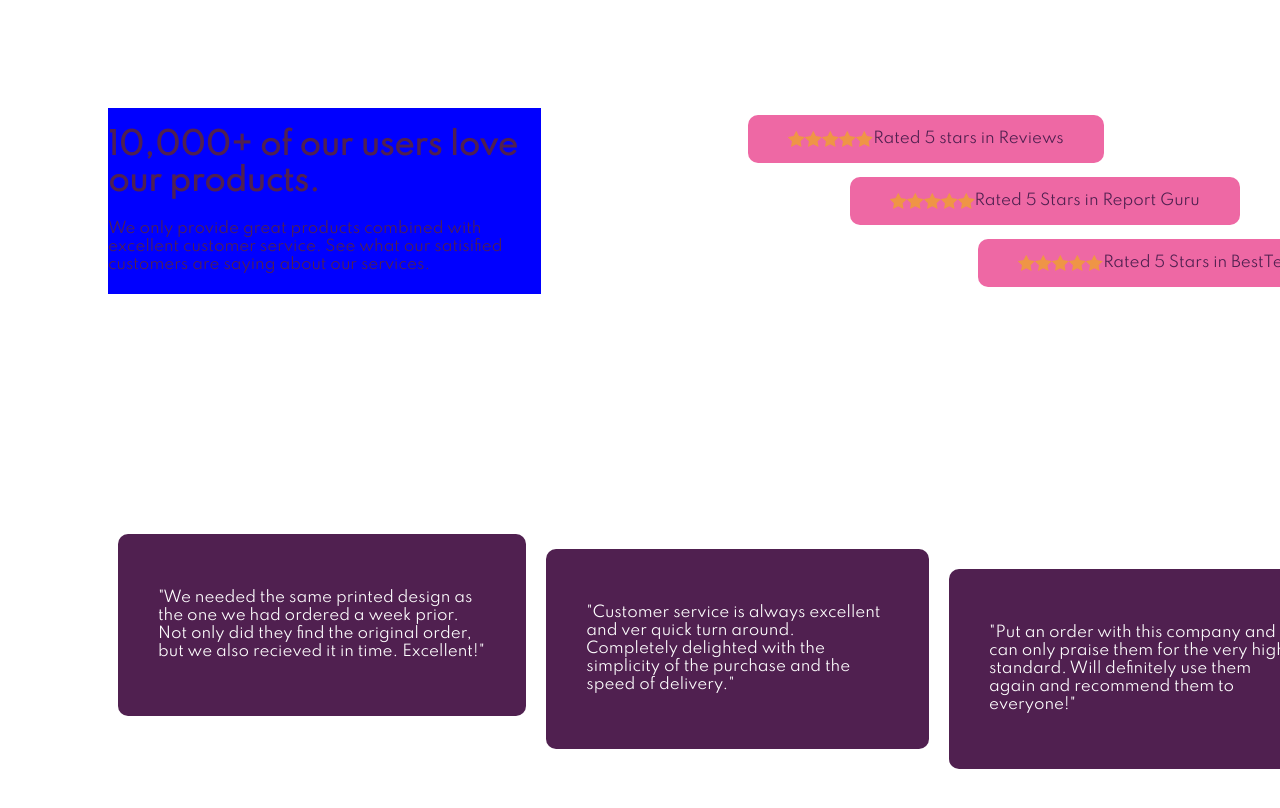
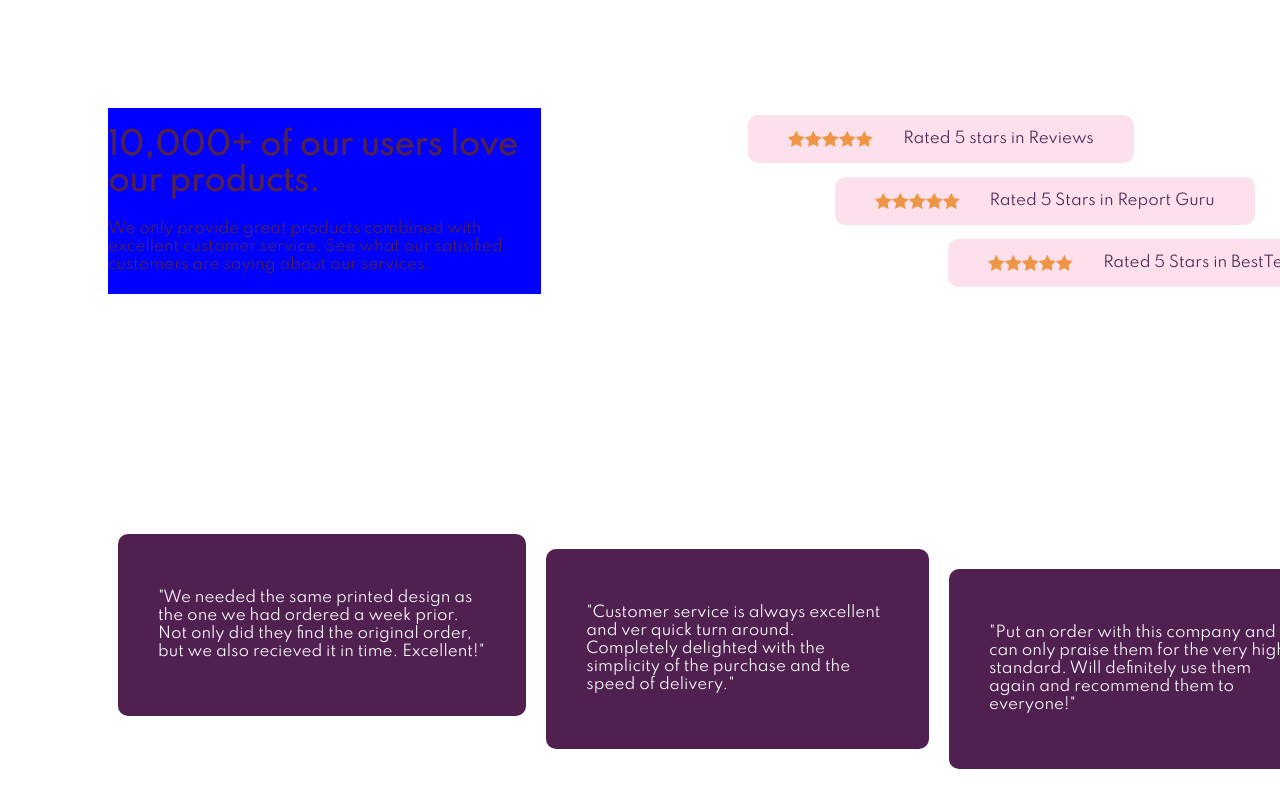
Before and after one commit to agarcia2g/HTML_CSSChallenge3, a plain HTML site: page index.html in a window 1280 px wide. Shown: the top 808 px of the page. Drawn offline with Linux system fonts and the light colour scheme.

Commit message:
add padding between rating and svg img

```diff
--- a/index.html
+++ b/index.html
@@ -33,7 +33,7 @@
             <svg width="17" height="16" xmlns="http://www.w3.org/2000/svg"><path d="M16.539 6.097a.297.297 0 00-.24-.202l-5.36-.779L8.542.26a.296.296 0 00-.53 0L5.613 5.117l-5.36.779a.297.297 0 00-.165.505l3.88 3.78-.917 5.34a.297.297 0 00.43.312l4.795-2.52 4.794 2.52a.296.296 0 00.43-.313l-.916-5.338L16.464 6.4c.08-.08.11-.197.075-.304z" fill="#EF9546" fill-rule="nonzero"/></svg>
             <svg width="17" height="16" xmlns="http://www.w3.org/2000/svg"><path d="M16.539 6.097a.297.297 0 00-.24-.202l-5.36-.779L8.542.26a.296.296 0 00-.53 0L5.613 5.117l-5.36.779a.297.297 0 00-.165.505l3.88 3.78-.917 5.34a.297.297 0 00.43.312l4.795-2.52 4.794 2.52a.296.296 0 00.43-.313l-.916-5.338L16.464 6.4c.08-.08.11-.197.075-.304z" fill="#EF9546" fill-rule="nonzero"/></svg>
             <svg width="17" height="16" xmlns="http://www.w3.org/2000/svg"><path d="M16.539 6.097a.297.297 0 00-.24-.202l-5.36-.779L8.542.26a.296.296 0 00-.53 0L5.613 5.117l-5.36.779a.297.297 0 00-.165.505l3.88 3.78-.917 5.34a.297.297 0 00.43.312l4.795-2.52 4.794 2.52a.296.296 0 00.43-.313l-.916-5.338L16.464 6.4c.08-.08.11-.197.075-.304z" fill="#EF9546" fill-rule="nonzero"/></svg>
-            <p>Rated 5 stars in Reviews</p>
+            <p class="space">Rated 5 stars in Reviews</p>
         </div>
         <div class="Rating-2">
             <svg width="17" height="16" xmlns="http://www.w3.org/2000/svg"><path d="M16.539 6.097a.297.297 0 00-.24-.202l-5.36-.779L8.542.26a.296.296 0 00-.53 0L5.613 5.117l-5.36.779a.297.297 0 00-.165.505l3.88 3.78-.917 5.34a.297.297 0 00.43.312l4.795-2.52 4.794 2.52a.296.296 0 00.43-.313l-.916-5.338L16.464 6.4c.08-.08.11-.197.075-.304z" fill="#EF9546" fill-rule="nonzero"/></svg>
@@ -41,7 +41,7 @@
             <svg width="17" height="16" xmlns="http://www.w3.org/2000/svg"><path d="M16.539 6.097a.297.297 0 00-.24-.202l-5.36-.779L8.542.26a.296.296 0 00-.53 0L5.613 5.117l-5.36.779a.297.297 0 00-.165.505l3.88 3.78-.917 5.34a.297.297 0 00.43.312l4.795-2.52 4.794 2.52a.296.296 0 00.43-.313l-.916-5.338L16.464 6.4c.08-.08.11-.197.075-.304z" fill="#EF9546" fill-rule="nonzero"/></svg>
             <svg width="17" height="16" xmlns="http://www.w3.org/2000/svg"><path d="M16.539 6.097a.297.297 0 00-.24-.202l-5.36-.779L8.542.26a.296.296 0 00-.53 0L5.613 5.117l-5.36.779a.297.297 0 00-.165.505l3.88 3.78-.917 5.34a.297.297 0 00.43.312l4.795-2.52 4.794 2.52a.296.296 0 00.43-.313l-.916-5.338L16.464 6.4c.08-.08.11-.197.075-.304z" fill="#EF9546" fill-rule="nonzero"/></svg>
             <svg width="17" height="16" xmlns="http://www.w3.org/2000/svg"><path d="M16.539 6.097a.297.297 0 00-.24-.202l-5.36-.779L8.542.26a.296.296 0 00-.53 0L5.613 5.117l-5.36.779a.297.297 0 00-.165.505l3.88 3.78-.917 5.34a.297.297 0 00.43.312l4.795-2.52 4.794 2.52a.296.296 0 00.43-.313l-.916-5.338L16.464 6.4c.08-.08.11-.197.075-.304z" fill="#EF9546" fill-rule="nonzero"/></svg>
-            <p>Rated 5 Stars in Report Guru</p>
+            <p class="space">Rated 5 Stars in Report Guru</p>
         </div>
         <div class="Rating-3">
             <svg width="17" height="16" xmlns="http://www.w3.org/2000/svg"><path d="M16.539 6.097a.297.297 0 00-.24-.202l-5.36-.779L8.542.26a.296.296 0 00-.53 0L5.613 5.117l-5.36.779a.297.297 0 00-.165.505l3.88 3.78-.917 5.34a.297.297 0 00.43.312l4.795-2.52 4.794 2.52a.296.296 0 00.43-.313l-.916-5.338L16.464 6.4c.08-.08.11-.197.075-.304z" fill="#EF9546" fill-rule="nonzero"/></svg>
@@ -49,7 +49,7 @@
             <svg width="17" height="16" xmlns="http://www.w3.org/2000/svg"><path d="M16.539 6.097a.297.297 0 00-.24-.202l-5.36-.779L8.542.26a.296.296 0 00-.53 0L5.613 5.117l-5.36.779a.297.297 0 00-.165.505l3.88 3.78-.917 5.34a.297.297 0 00.43.312l4.795-2.52 4.794 2.52a.296.296 0 00.43-.313l-.916-5.338L16.464 6.4c.08-.08.11-.197.075-.304z" fill="#EF9546" fill-rule="nonzero"/></svg>
             <svg width="17" height="16" xmlns="http://www.w3.org/2000/svg"><path d="M16.539 6.097a.297.297 0 00-.24-.202l-5.36-.779L8.542.26a.296.296 0 00-.53 0L5.613 5.117l-5.36.779a.297.297 0 00-.165.505l3.88 3.78-.917 5.34a.297.297 0 00.43.312l4.795-2.52 4.794 2.52a.296.296 0 00.43-.313l-.916-5.338L16.464 6.4c.08-.08.11-.197.075-.304z" fill="#EF9546" fill-rule="nonzero"/></svg>
             <svg width="17" height="16" xmlns="http://www.w3.org/2000/svg"><path d="M16.539 6.097a.297.297 0 00-.24-.202l-5.36-.779L8.542.26a.296.296 0 00-.53 0L5.613 5.117l-5.36.779a.297.297 0 00-.165.505l3.88 3.78-.917 5.34a.297.297 0 00.43.312l4.795-2.52 4.794 2.52a.296.296 0 00.43-.313l-.916-5.338L16.464 6.4c.08-.08.11-.197.075-.304z" fill="#EF9546" fill-rule="nonzero"/></svg>
-            <p>Rated 5 Stars in BestTech</p>
+            <p class="space">Rated 5 Stars in BestTech</p>
          </div>
     </div>
 </div>
--- a/style.css
+++ b/style.css
@@ -47,9 +47,13 @@ h1 {
 
 }
 
+.space {
+    padding-left: 30px;
+}
+
 .Rating-1 {
     color: hsl(300, 43%, 22%);
-    background: hsl(333, 80%, 67%);
+    background: hsla(333, 80%, 67%, 0.2);
     align-self: flex-start;
     margin: 7px;
     padding-left: 40px;
@@ -61,6 +65,7 @@ h1 {
 #Ratings-Group .Rating-1 {
     display: flex;
     align-items: center;
+
 }
 
 #Ratings-Group .Rating-2 {
@@ -75,7 +80,7 @@ h1 {
 
 .Rating-2 {
     color: hsl(300, 43%, 22%);
-    background: hsl(333, 80%, 67%);
+    background: hsla(333, 80%, 67%, 0.2);
     align-self: center;
     margin: 7px;
     padding-left: 40px;
@@ -86,7 +91,7 @@ h1 {
 
 .Rating-3 {
     color: hsl(300, 43%, 22%);
-    background: hsl(333, 80%, 67%);
+    background: hsla(333, 80%, 67%, 0.2);
     align-self: flex-end;
     margin: 7px;
     padding-left: 40px;
```
